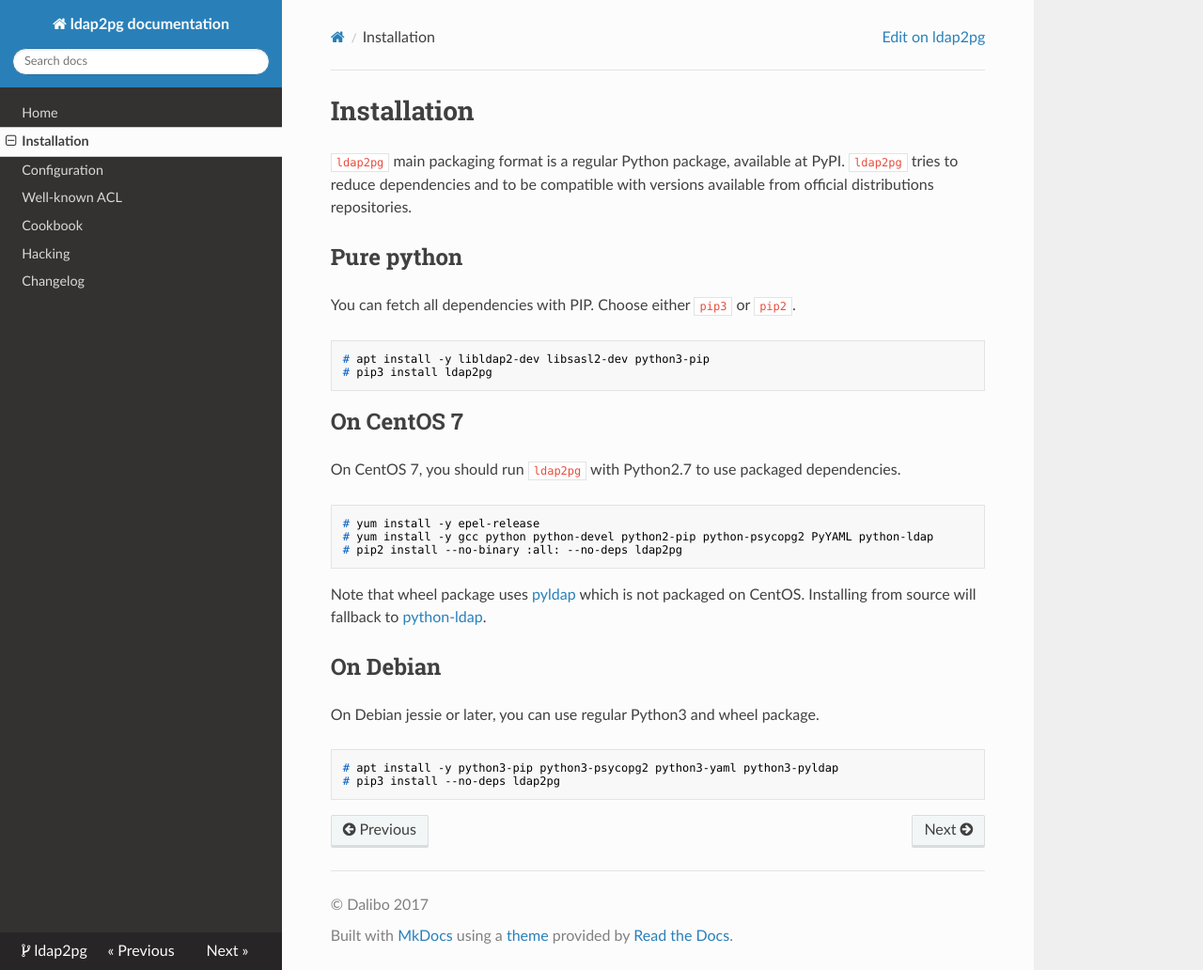
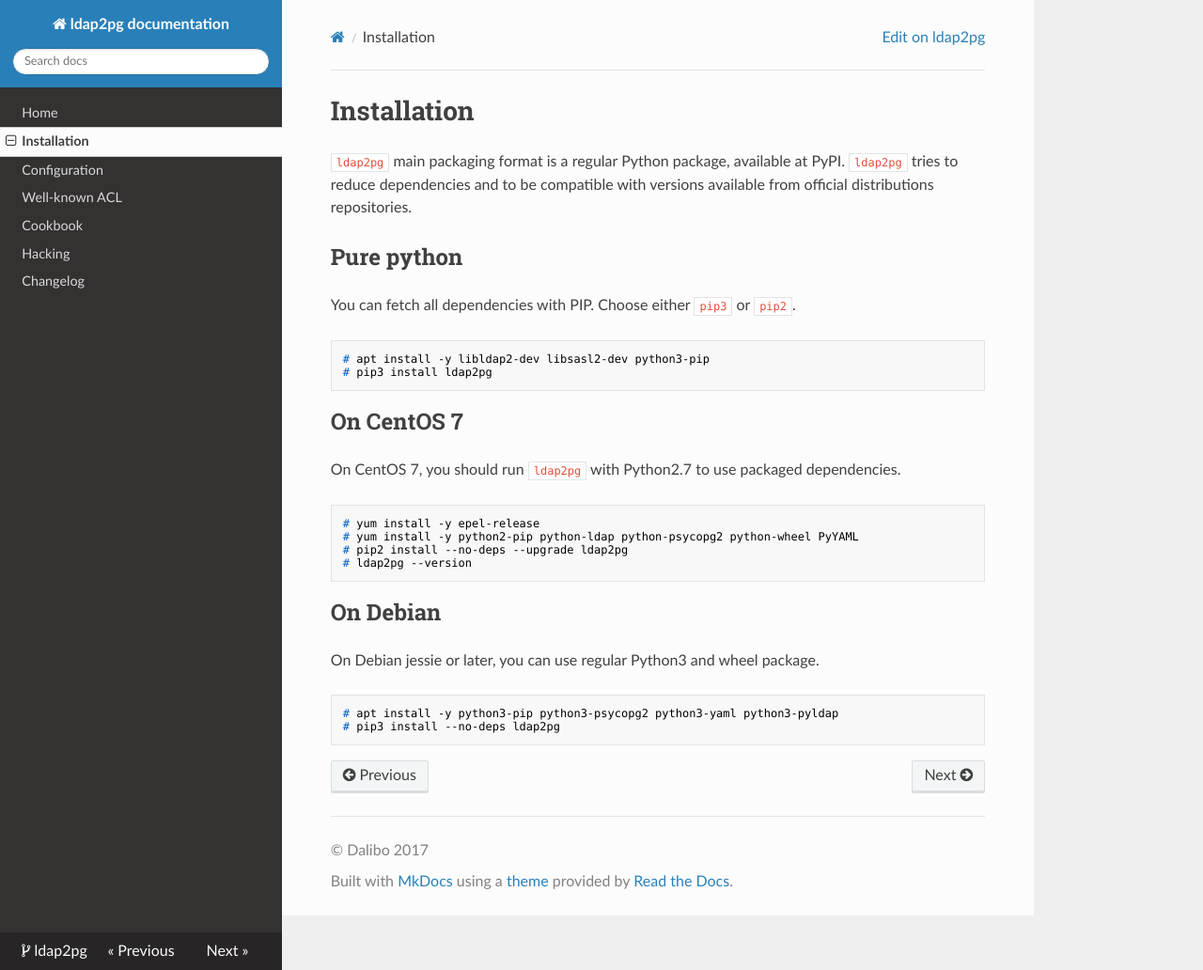
Before and after one commit to dalibo/ldap2pg, an MkDocs documentation site: the page built from docs/install.md, in a window 1280 px wide and 1032 px high. Shown: the whole window at 94% size. Built offline with MkDocs 1.6.1, drawn with Linux system fonts in a browser that asks for light colours; nearby versions of some CDN libraries; old or Windows-style settings are respelled for this version of MkDocs.

Commit message:
doc: Use wheel on CentOS 7

````diff
--- a/docs/install.md
+++ b/docs/install.md
@@ -20,13 +20,10 @@ dependencies.
 
 ``` console
 # yum install -y epel-release
-# yum install -y gcc python python-devel python2-pip python-psycopg2 PyYAML python-ldap
-# pip2 install --no-binary :all: --no-deps ldap2pg
+# yum install -y python2-pip python-ldap python-psycopg2 python-wheel PyYAML
+# pip2 install --no-deps --upgrade ldap2pg
+# ldap2pg --version
 ```
-
-Note that wheel package uses [pyldap](https://github.com/pyldap/pyldap) which is
-not packaged on CentOS. Installing from source will fallback
-to [python-ldap](https://www.python-ldap.org/).
 
 
 # On Debian
````
